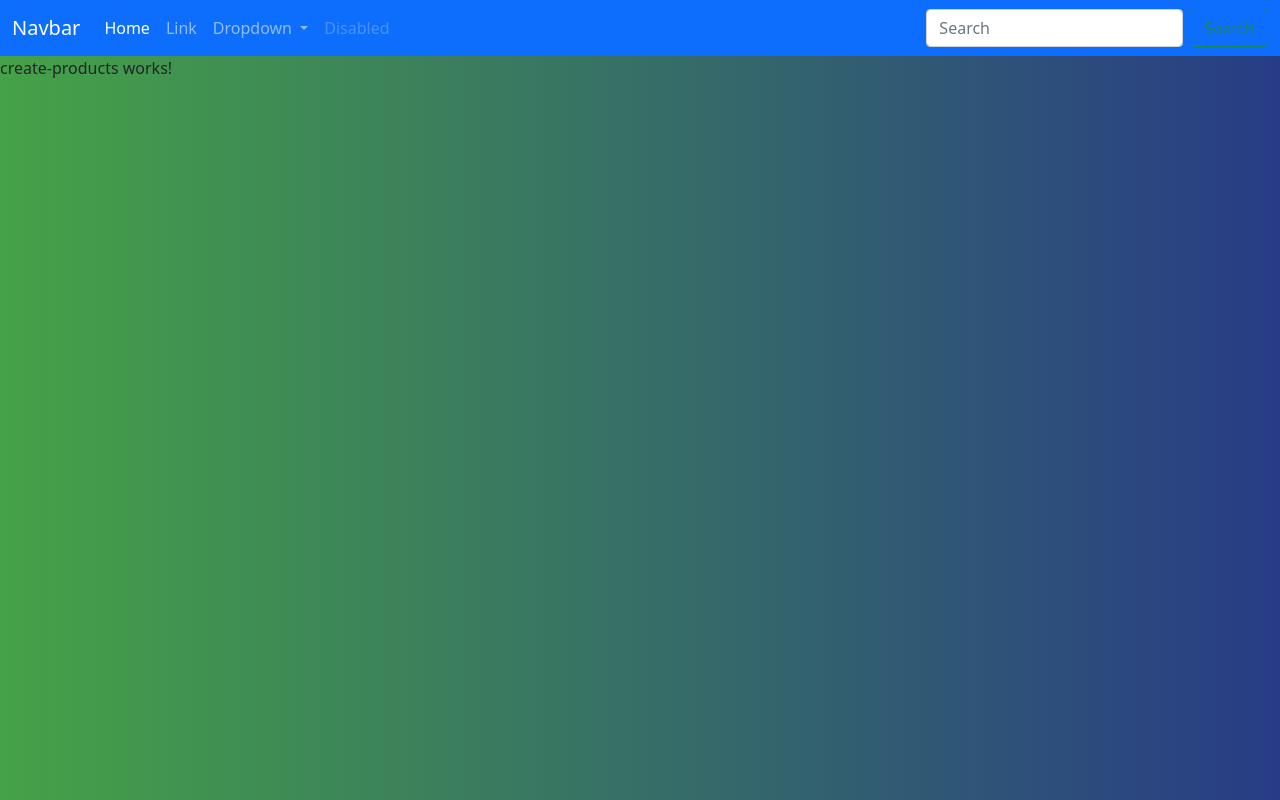
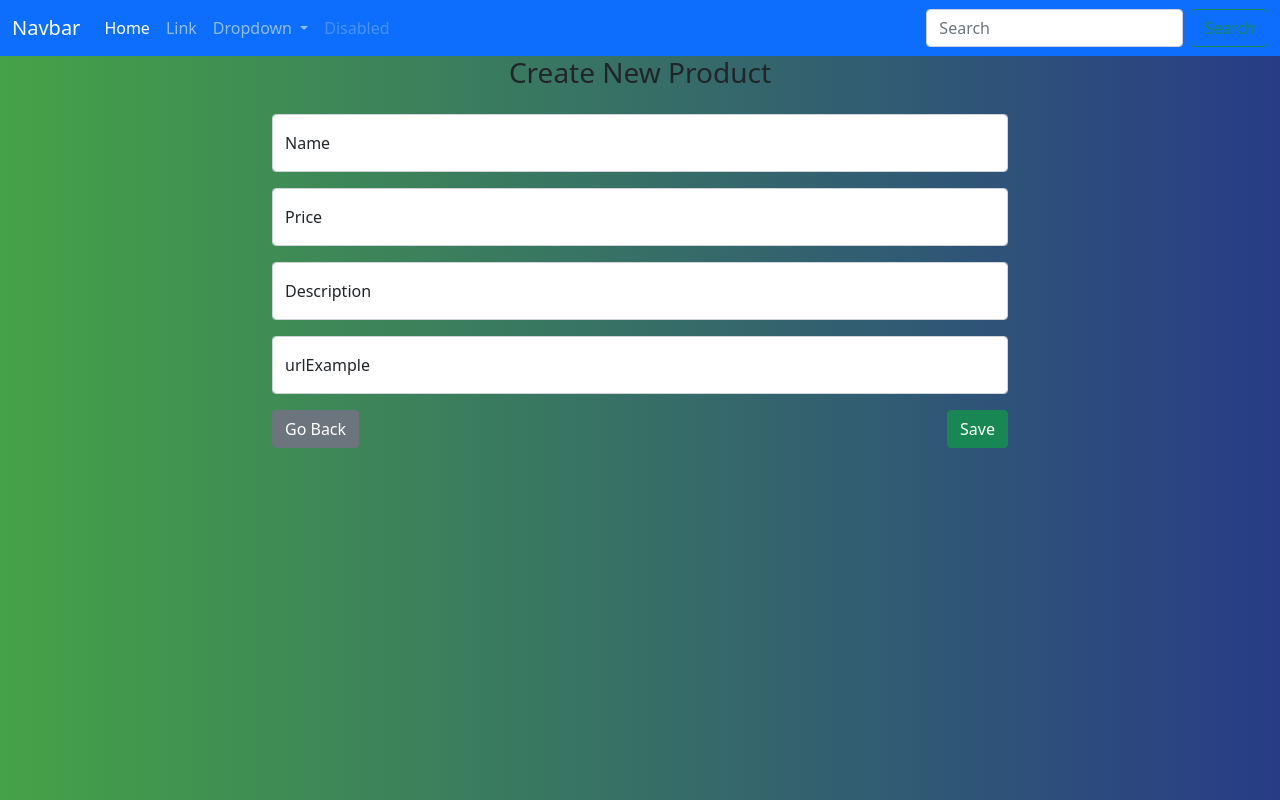
Before and after one commit to michaelaguilar89/FrontEndProdutcs, an Angular app: page /create in a window 1280 px wide. Built offline with nearby package versions, Linux system fonts and the light colour scheme.

Commit message:
creating form

```diff
--- a/src/app/components/create-products/create-products.component.html
+++ b/src/app/components/create-products/create-products.component.html
@@ -1 +1,31 @@
-<p>create-products works!</p>
+<div class="container">
+    <div class="row">
+        <div class="col-md-8 mx-auto">
+            <form >
+                <h3 class="mb-4 text-center">Create New Product</h3>
+                <div class="form-floating mb-3">
+                    <input type="text" class="form-control" id="floatingName" placeholder="name@example.com">
+                    <label for="floatingName">Name</label>
+                </div>
+
+                <div class="form-floating mb-3">
+                    <input type="number" class="form-control" id="floatingPrice" placeholder="name@example.com">
+                    <label for="floatingPrice">Price</label>
+                </div>
+                <div class="form-floating mb-3">
+                    <input type="text" class="form-control" id="floatingDescription" placeholder="name@example.com">
+                    <label for="floatingDescription">Description</label>
+                </div>
+                <div class="form-floating mb-3">
+                    <input type="text" class="form-control" id="floatingUrl" placeholder="urlExample">
+                    <label for="floatingUrl">urlExample</label>
+                </div>
+                <div class="mb-3">
+                    <button class="btn btn-secondary " (click)="goBack()">Go Back</button>
+                    <button class="btn btn-success float-end">Save</button>
+                </div>
+
+            </form>
+        </div>
+    </div>
+</div>
--- a/src/app/components/create-products/create-products.component.ts
+++ b/src/app/components/create-products/create-products.component.ts
@@ -1,4 +1,5 @@
 import { Component } from '@angular/core';
+import { Route, Router } from '@angular/router';
 
 @Component({
   selector: 'app-create-products',
@@ -7,4 +8,10 @@ import { Component } from '@angular/core';
 })
 export class CreateProductsComponent {
 
+  constructor(private route:Router){
+
+  }
+  goBack(){
+    this.route.navigate(['']);
+  }
 }
--- a/src/app/components/get-products/get-products.component.html
+++ b/src/app/components/get-products/get-products.component.html
@@ -8,6 +8,7 @@
                     <th scope="col">First</th>
                     <th scope="col">Last</th>
                     <th scope="col">Handle</th>
+                    <th scope="col"><button class="btn btn-primary" routerLink="/create"> New</button></th>
                   </tr>
                 </thead>
                 <tbody>
```
